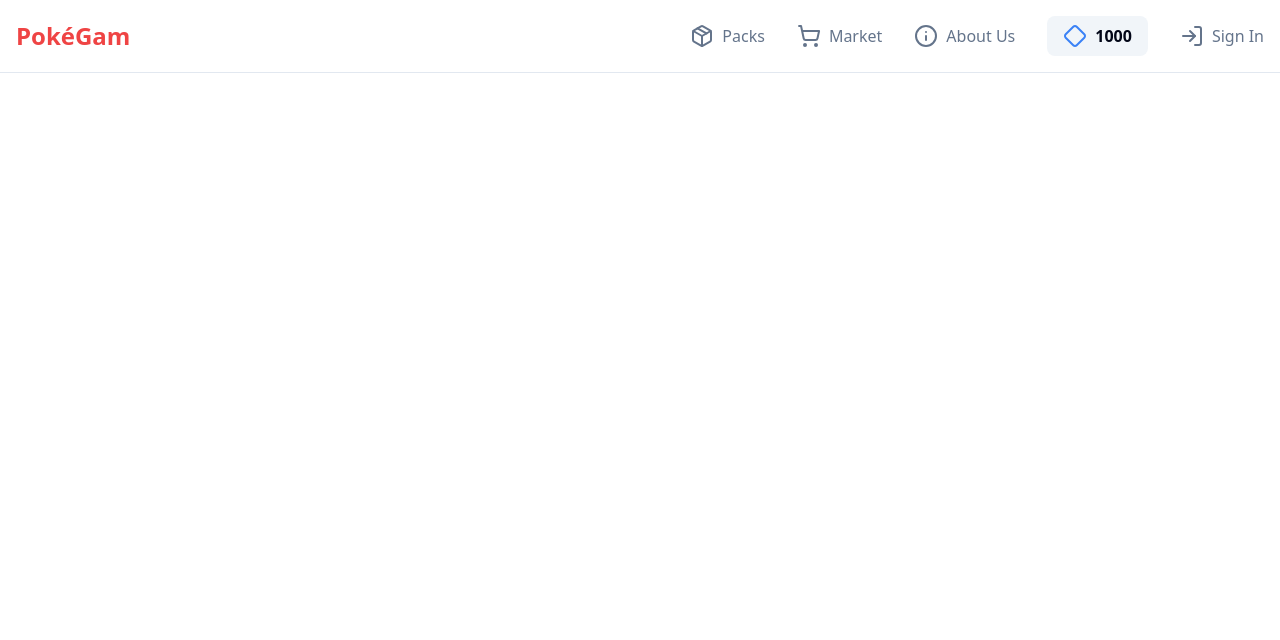
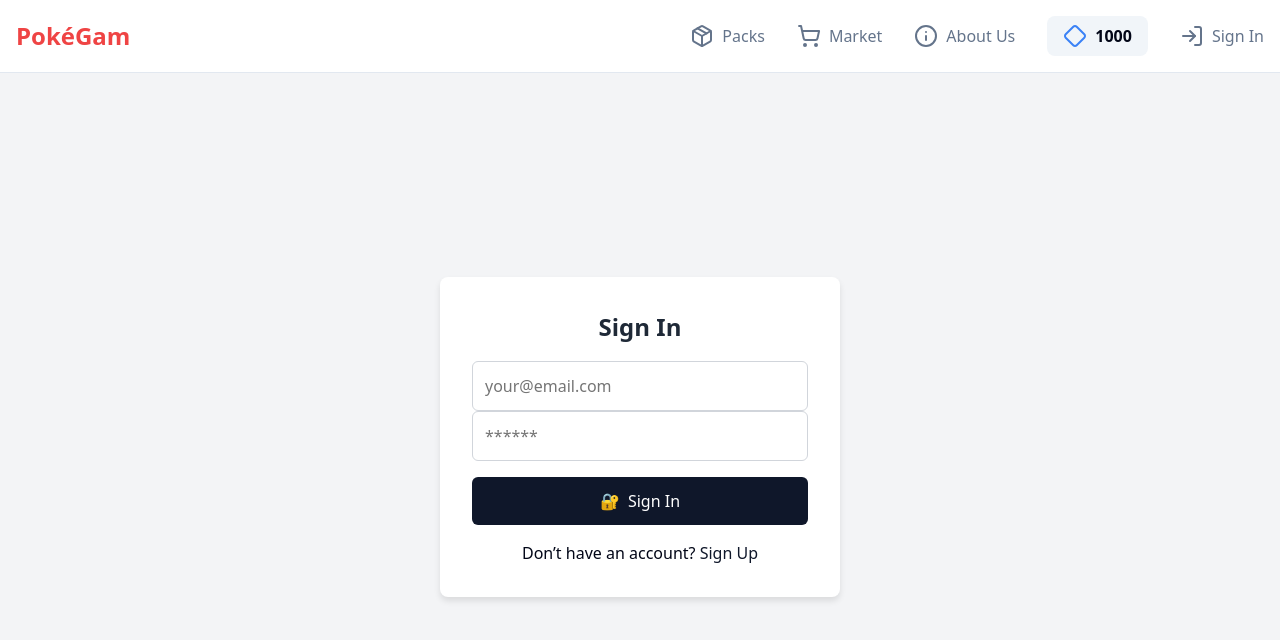
Before and after one commit to gllekkoff/PokeGam, a Next.js app: page /signin in a window 1280 px wide. Shown: the top 640 px of the page. Built offline with nearby package versions, Linux system fonts and the light colour scheme.

Commit message:
registration pages, introduction of json server

```diff
--- a/package.json
+++ b/package.json
@@ -3,12 +3,15 @@
   "version": "0.1.0",
   "private": true,
   "scripts": {
+    "server": "node server.js",
     "dev": "next dev --turbopack",
     "build": "next build",
     "start": "next start",
     "lint": "next lint"
   },
   "dependencies": {
+    "json-server": "^1.0.0-beta.3",
+    "json-server-auth": "^2.1.0",
     "lucide-react": "^0.510.0",
     "next": "15.3.1",
     "react": "^19.0.0",
--- a/src/app/signin/page.jsx
+++ b/src/app/signin/page.jsx
@@ -1,28 +1,72 @@
 'use client';
 
+import { useState } from 'react';
+import { useRouter } from 'next/navigation';
 import { useAuth } from '../context/auth-context';
-import { useRouter } from 'next/navigation';
+
 import Header from '../components/header';
 import styles from './styles/signin.module.css';
 
 export default function SignInPage() {
   const { setUser } = useAuth();
   const router = useRouter();
+  const [email, setEmail] = useState('');
+  const [password, setPassword] = useState('');
+  const [error, setError] = useState('');
 
   const handleSignIn = async (e) => {
     e.preventDefault();
-    // Add your authentication logic here
-    setUser({ id: 1, name: 'User' }); // Example
-    router.push('/profile');
+    try {
+      const res = await fetch('http://localhost:8000/login', {
+        method: 'POST',
+        headers: { 'Content-Type': 'application/json' },
+        body: JSON.stringify({ email, password }),
+      });
+
+      if (!res.ok) {
+        throw new Error('Invalid email or password');
+      }
+
+      const data = await res.json();
+      setUser({ email: data.email, token: data.accessToken, id: data.user.id });
+      router.push('/profile');
+    } catch (err) {
+      setError(err.message);
+    }
   };
 
   return (
     <div className={styles.main}>
       <Header />
-      <div className={styles.content}>
-        <form onSubmit={handleSignIn} className={styles.form}>
-          {/* Your sign-in form fields here */}
-        </form>
+      <div className={styles.graySection}>
+        <div className={styles.card}>
+          <h2 className={styles.cardTitle}>Sign In</h2>
+          <form onSubmit={handleSignIn} className={styles.grayContent}>
+            <input
+              type="email"
+              placeholder="your@email.com"
+              value={email}
+              onChange={(e) => setEmail(e.target.value)}
+              required
+              className={styles.input}
+            />
+            <input
+              type="password"
+              placeholder="******"
+              value={password}
+              onChange={(e) => setPassword(e.target.value)}
+              required
+              className={styles.input}
+            />
+            {error && <p style={{ color: 'red' }}>{error}</p>}
+            <button type="submit" className={styles.button}>
+              <span>🔐</span> Sign In
+            </button>
+          </form>
+          <p style={{ marginTop: '1rem' }}>
+            Don’t have an account? <a href="/signup">Sign Up</a>
+          </p>
+        </div>
       </div>
     </div>
   );
--- a/src/app/signin/styles/signin.module.css
+++ b/src/app/signin/styles/signin.module.css
@@ -0,0 +1,57 @@
+@import '../../styles/index.module.css';
+
+.main {
+  min-height: 100vh;
+  display: flex;
+  flex-direction: column;
+}
+
+.graySection {
+  background-color: #f3f4f6;
+  min-height: calc(100vh - 73px);
+  display: flex;
+  align-items: center;
+  justify-content: center;
+  padding: 2rem;
+}
+
+.card {
+  background-color: white;
+  padding: 2rem;
+  border-radius: 0.5rem;
+  box-shadow: 0 4px 6px rgba(0, 0, 0, 0.1);
+  width: 100%;
+  max-width: 400px;
+  text-align: center;
+}
+
+.cardTitle {
+  font-size: 1.5rem;
+  font-weight: 700;
+  margin-bottom: 1rem;
+  color: #1f2937;
+}
+
+.input {
+  padding: 0.75rem;
+  border: 1px solid #d1d5db;
+  border-radius: 0.375rem;
+  font-size: 1rem;
+  width: 100%;
+}
+
+.button {
+  margin-top: 1rem;
+  background-color: #0f172a;
+  color: white;
+  padding: 0.75rem;
+  font-size: 1rem;
+  border-radius: 0.375rem;
+  width: 100%;
+  display: flex;
+  justify-content: center;
+  align-items: center;
+  gap: 0.5rem;
+  cursor: pointer;
+  border: none;
+}
--- a/src/app/signup/layout.jsx
+++ b/src/app/signup/layout.jsx
@@ -1,3 +1,3 @@
 export default function SignUpLayout({ children }) {
-  return {children}
+  return <>{children}</>;
 }
--- a/src/app/signup/styles/signup.module.css
+++ b/src/app/signup/styles/signup.module.css
@@ -0,0 +1,57 @@
+@import '../../styles/index.module.css';
+
+.main {
+  min-height: 100vh;
+  display: flex;
+  flex-direction: column;
+}
+
+.graySection {
+  background-color: #f3f4f6;
+  min-height: calc(100vh - 73px);
+  display: flex;
+  align-items: center;
+  justify-content: center;
+  padding: 2rem;
+}
+
+.card {
+  background-color: white;
+  padding: 2rem;
+  border-radius: 0.5rem;
+  box-shadow: 0 4px 6px rgba(0, 0, 0, 0.1);
+  width: 100%;
+  max-width: 400px;
+  text-align: center;
+}
+
+.cardTitle {
+  font-size: 1.5rem;
+  font-weight: 700;
+  margin-bottom: 1rem;
+  color: #1f2937;
+}
+
+.input {
+  padding: 0.75rem;
+  border: 1px solid #d1d5db;
+  border-radius: 0.375rem;
+  font-size: 1rem;
+  width: 100%;
+}
+
+.button {
+  margin-top: 1rem;
+  background-color: #0f172a;
+  color: white;
+  padding: 0.75rem;
+  font-size: 1rem;
+  border-radius: 0.375rem;
+  width: 100%;
+  display: flex;
+  justify-content: center;
+  align-items: center;
+  gap: 0.5rem;
+  cursor: pointer;
+  border: none;
+}
--- /dev/null
+++ b/user_info.json
@@ -0,0 +1,3 @@
+{
+    "users": []
+}
```
Also changed, not shown: server.js (added, +16 -0 lines), src/app/signup/page.jsx (+95 -9 lines), 1 other file (tests, documents, lock files or other folders).
